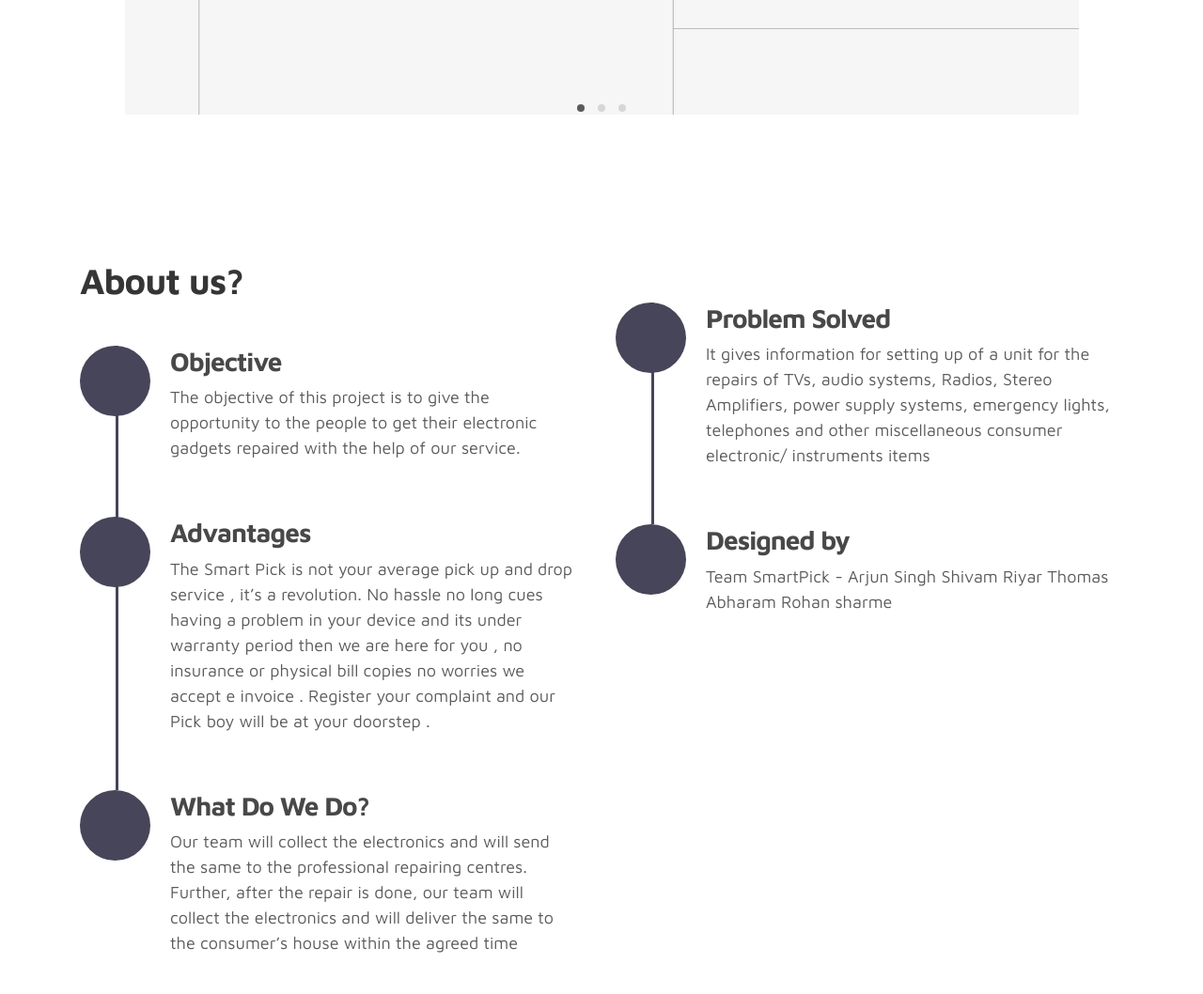
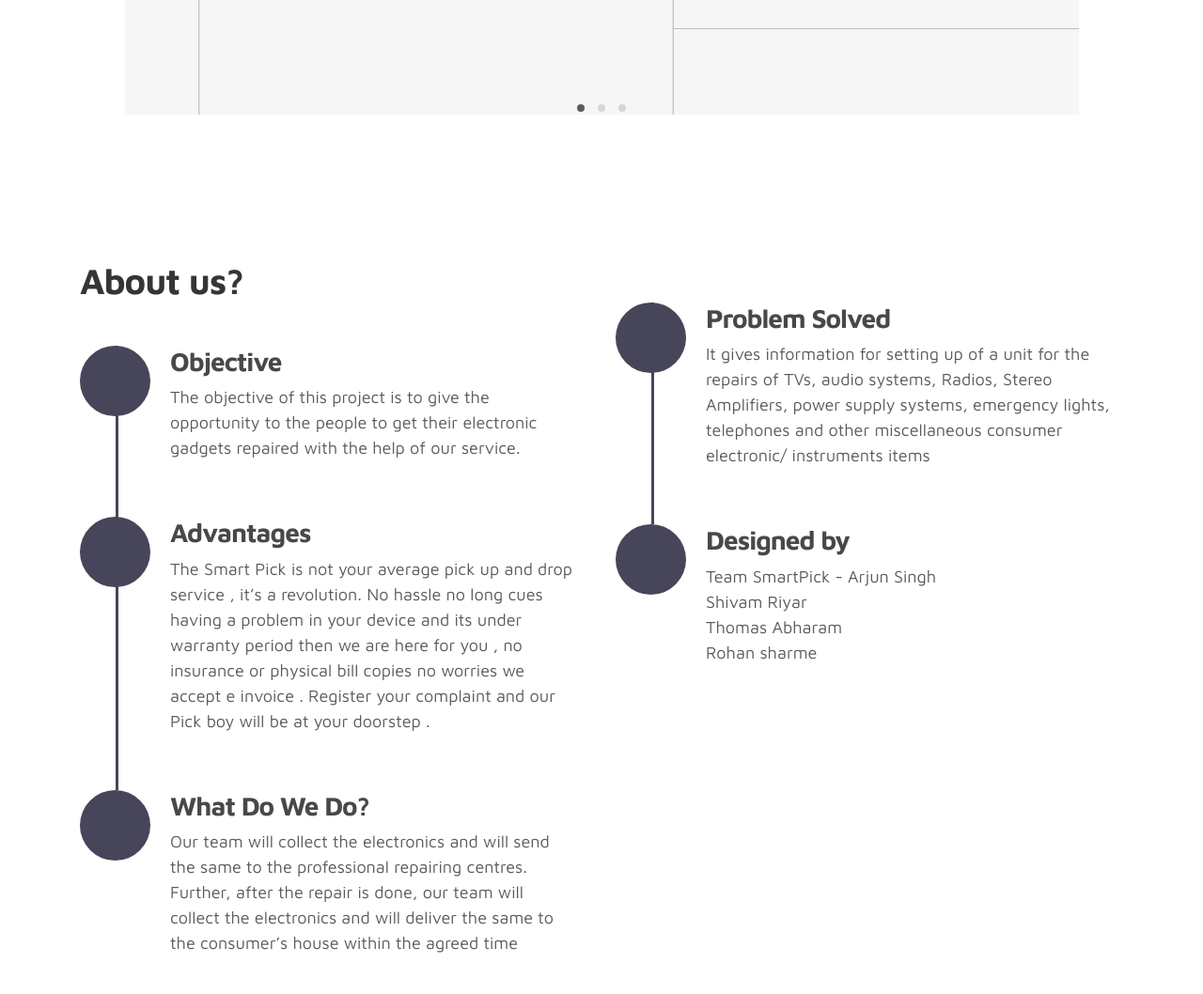
Before and after one commit to codetross24/codetross24.github.io, a plain HTML site: page index.html in a window 1280 px wide. Shown: the part 1197-2255 px from the top of the page at 94% size. Drawn offline with Linux system fonts and the light colour scheme.

Commit message:
Update index.html

```diff
--- a/index.html
+++ b/index.html
@@ -199,9 +199,9 @@
                             </div>
                             <div class="timeline-info">
                                 <h3><span>Designed by</span><small></small></h3>
-                                <p>Team SmartPick - Arjun Singh
-                                                    Shivam Riyar
-                                                    Thomas Abharam
+                                <p>Team SmartPick - Arjun Singh<br>
+                                                    Shivam Riyar<br>
+                                                    Thomas Abharam<br>
                                                     Rohan sharme</p>
                             </div>
                         </div>
```
